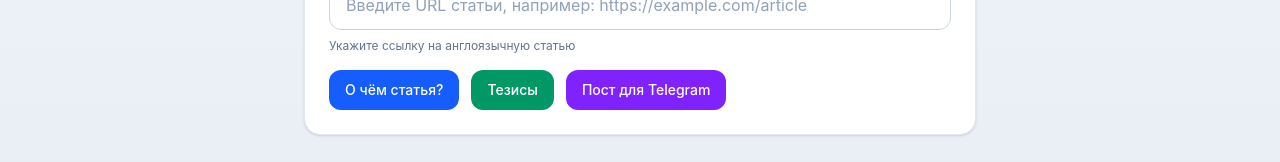
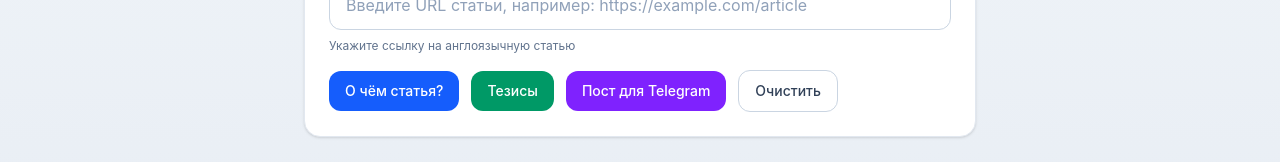
Before and after one commit to divergency2588-beep/Referent, a Next.js app: page / in a window 1280 px wide. Shown: the part 221-383 px from the top of the page. Built offline with nearby package versions, Linux system fonts and the light colour scheme.

Commit message:
Enhance ArticleForm component: add clear button to reset form state, implement copy functionality for results, and improve scrolling behavior to results section.

```diff
--- a/app/components/ArticleForm.tsx
+++ b/app/components/ArticleForm.tsx
@@ -1,6 +1,6 @@
 "use client";
 
-import { useEffect, useState } from "react";
+import { useEffect, useRef, useState } from "react";
 import { AlertCircle } from "lucide-react";
 
 import {
@@ -62,12 +62,15 @@ const ACTION_STYLES: Record<
 const ACTION_ORDER: ActionType[] = ["summary", "theses", "telegram"];
 
 export default function ArticleForm() {
+  const resultSectionRef = useRef<HTMLElement>(null);
+
   const [url, setUrl] = useState("");
   const [result, setResult] = useState("");
   const [activeAction, setActiveAction] = useState<ActionType | null>(null);
   const [loading, setLoading] = useState(false);
   const [processMessage, setProcessMessage] = useState<string | null>(null);
   const [errorCode, setErrorCode] = useState<ErrorCode | null>(null);
+  const [copyLabel, setCopyLabel] = useState("Копировать");
 
   useEffect(() => {
     if (!loading) {
@@ -84,12 +87,44 @@ export default function ArticleForm() {
     return () => window.clearTimeout(timer);
   }, [loading]);
 
+  const scrollToResults = () => {
+    resultSectionRef.current?.scrollIntoView({
+      behavior: "smooth",
+      block: "start",
+    });
+  };
+
   const isValidUrl = (value: string) => {
     try {
       const parsed = new URL(value);
       return parsed.protocol === "http:" || parsed.protocol === "https:";
     } catch {
       return false;
+    }
+  };
+
+  const handleClear = () => {
+    setUrl("");
+    setResult("");
+    setActiveAction(null);
+    setLoading(false);
+    setProcessMessage(null);
+    setErrorCode(null);
+    setCopyLabel("Копировать");
+  };
+
+  const handleCopy = async () => {
+    if (!result) {
+      return;
+    }
+
+    try {
+      await navigator.clipboard.writeText(result);
+      setCopyLabel("Скопировано");
+      window.setTimeout(() => setCopyLabel("Копировать"), 2000);
+    } catch {
+      setCopyLabel("Не удалось скопировать");
+      window.setTimeout(() => setCopyLabel("Копировать"), 2000);
     }
   };
 
@@ -103,6 +138,7 @@ export default function ArticleForm() {
     setActiveAction(action);
     setLoading(true);
     setResult("");
+    setCopyLabel("Копировать");
 
     try {
       const response = await fetch("/api/analyze", {
@@ -120,6 +156,7 @@ export default function ArticleForm() {
       const data = await response.json();
       setResult(data.result);
       setErrorCode(null);
+      window.requestAnimationFrame(() => scrollToResults());
     } catch {
       setErrorCode("UNKNOWN");
     } finally {
@@ -159,7 +196,7 @@ export default function ArticleForm() {
           </p>
         </div>
 
-        <div className="flex flex-wrap gap-3">
+        <div className="flex flex-wrap items-center gap-3">
           {ACTION_ORDER.map((action) => (
             <button
               key={action}
@@ -172,6 +209,15 @@ export default function ArticleForm() {
               {ACTION_LABELS[action]}
             </button>
           ))}
+          <button
+            type="button"
+            onClick={handleClear}
+            disabled={loading}
+            title="Сбросить URL, результат, ошибки и состояние формы"
+            className="rounded-xl border border-slate-300 bg-white px-4 py-2.5 text-sm font-medium text-slate-700 transition hover:bg-slate-50 disabled:cursor-not-allowed disabled:opacity-50"
+          >
+            Очистить
+          </button>
         </div>
 
         {errorCode && (
@@ -187,7 +233,10 @@ export default function ArticleForm() {
         )}
       </section>
 
-      <section className="rounded-2xl border border-slate-200 bg-slate-50 p-6 shadow-sm">
+      <section
+        ref={resultSectionRef}
+        className="scroll-mt-6 rounded-2xl border border-slate-200 bg-slate-50 p-6 shadow-sm"
+      >
         {processMessage && (
           <div className="mb-4 flex items-center gap-2 rounded-lg border border-blue-200 bg-blue-50 px-4 py-2.5 text-sm text-blue-800">
             <span
@@ -197,8 +246,19 @@ export default function ArticleForm() {
           </div>
         )}
 
-        <div className="mb-3 flex items-center justify-between">
+        <div className="mb-3 flex flex-wrap items-center justify-between gap-2">
           <h2 className="text-lg font-semibold text-slate-900">Результат</h2>
+          <div className="flex flex-wrap items-center gap-2">
+            {result && !loading && (
+              <button
+                type="button"
+                onClick={handleCopy}
+                title="Скопировать текст результата в буфер обмена"
+                className="rounded-lg border border-slate-300 bg-white px-3 py-1.5 text-xs font-medium text-slate-700 transition hover:bg-slate-100"
+              >
+                {copyLabel}
+              </button>
+            )}
             {activeAction && !loading && (
               <span
                 className={`rounded-full px-3 py-1 text-xs font-medium ${ACTION_STYLES[activeAction].badge}`}
@@ -206,6 +266,7 @@ export default function ArticleForm() {
                 {ACTION_LABELS[activeAction]}
               </span>
             )}
+          </div>
         </div>
 
         <div className="min-h-48 rounded-xl border border-slate-200 bg-white p-4">
```
Lines whose indentation alone changed are shown as unchanged.
